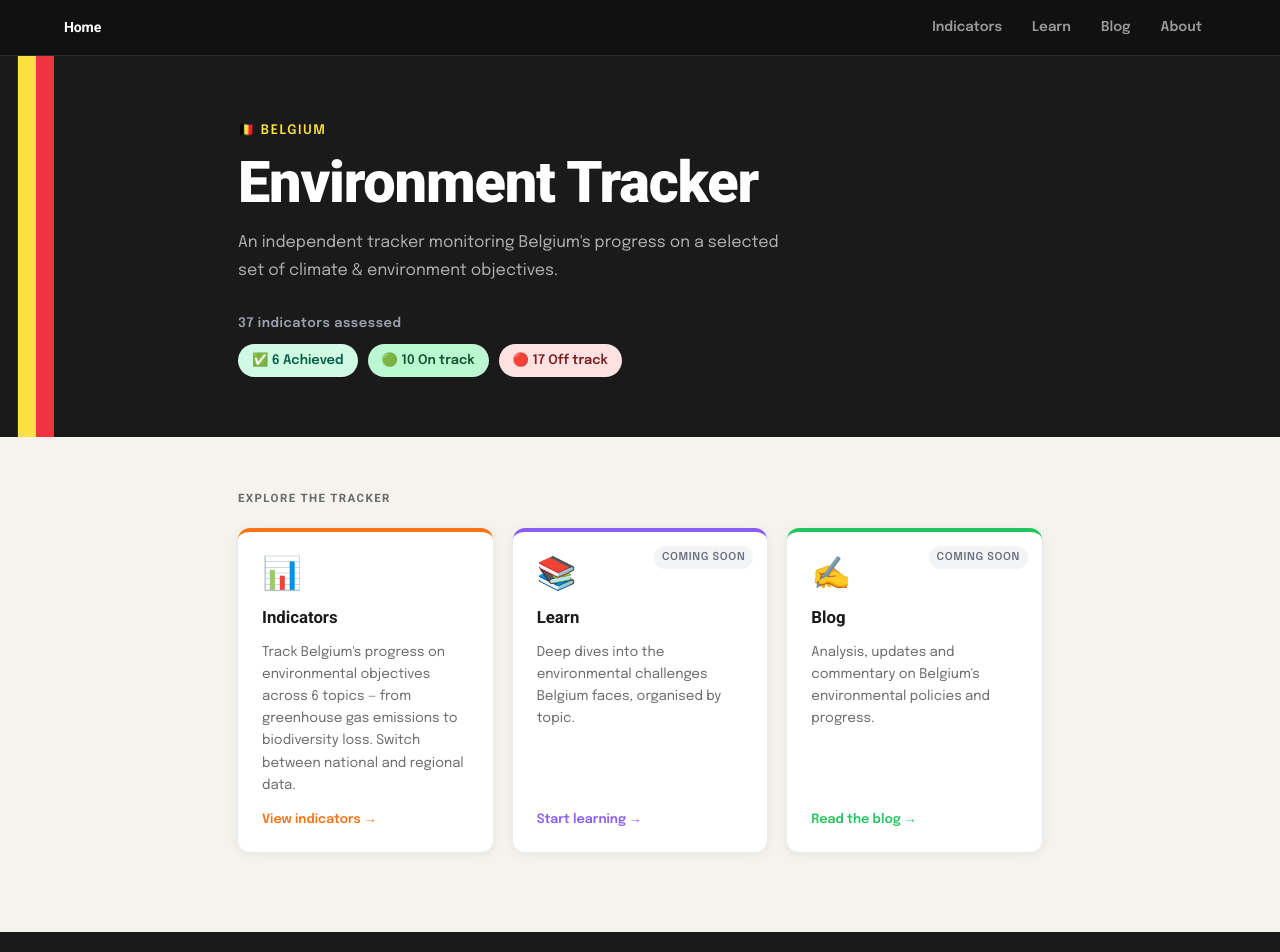
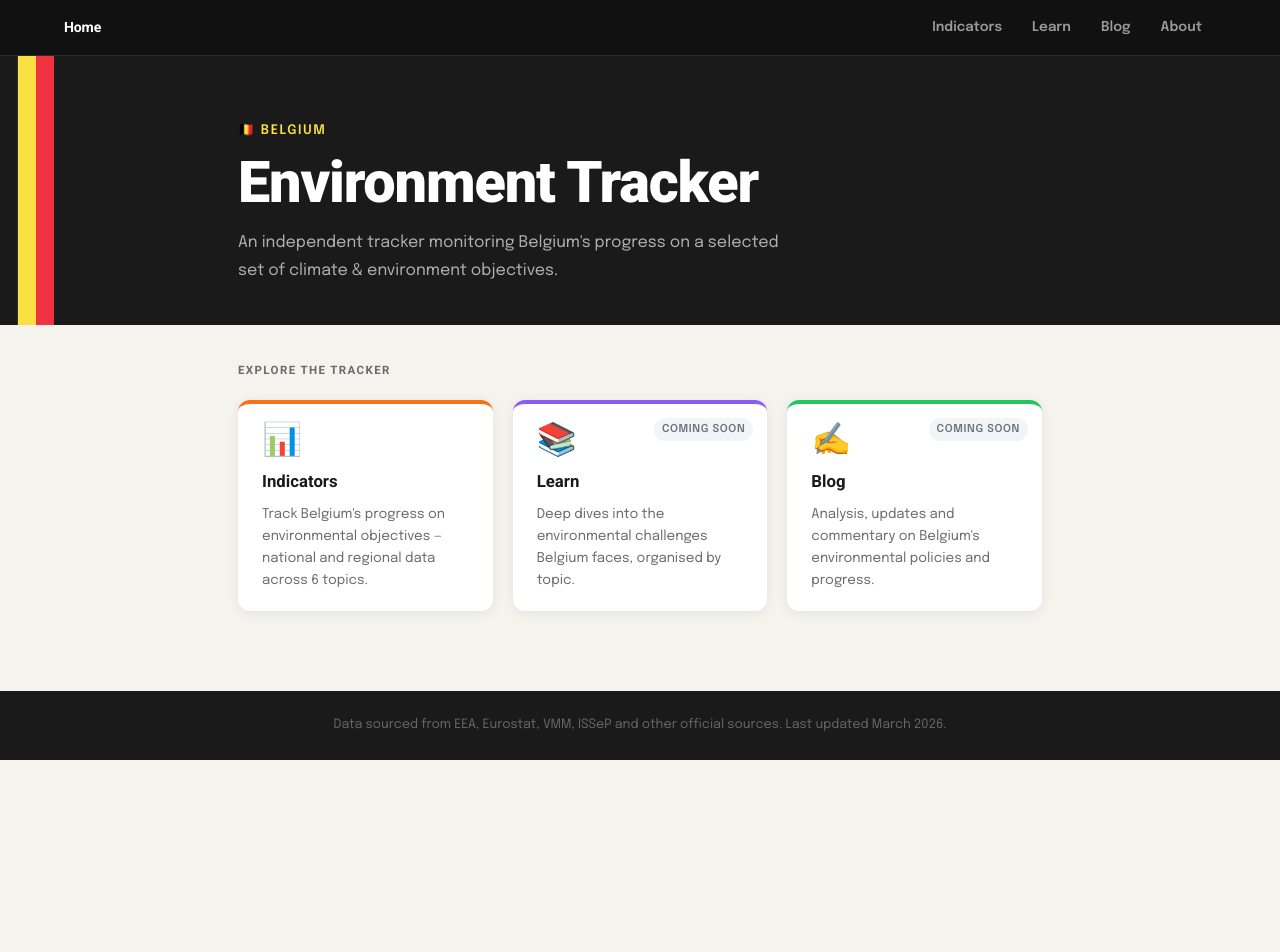
Before and after one commit to TjokMeuwissen/Belgium-Environment-Tracker, a Next.js app: page / in a window 1280 px wide. Shown: the top 952 px of the page. After the commit the page ends 800 px from the top, so only its background shows below. Built offline with nearby package versions, Linux system fonts and the light colour scheme.

Commit message:
Add files via upload

```diff
--- a/app/globals.css
+++ b/app/globals.css
@@ -440,7 +440,7 @@ footer { background: #1a1a1a; color: #666; text-align: center; padding: 24px 32p
 .landing-hero-inner {
   max-width: 900px;
   margin: 0 auto;
-  padding: 64px 48px 60px;
+  padding: 64px 48px 40px;
 }
 
 .landing-eyebrow {
@@ -468,7 +468,6 @@ footer { background: #1a1a1a; color: #666; text-align: center; padding: 24px 32p
   font-size: 1rem;
   line-height: 1.75;
   max-width: 560px;
-  margin-bottom: 28px;
 }
 
 .landing-hero-stats-wrap {
@@ -494,7 +493,7 @@ footer { background: #1a1a1a; color: #666; text-align: center; padding: 24px 32p
 .landing-sections {
   max-width: 900px;
   margin: 0 auto;
-  padding: 52px 48px 80px;
+  padding: 36px 48px 80px;
 }
 
 .landing-sections-label {
@@ -517,10 +516,10 @@ footer { background: #1a1a1a; color: #666; text-align: center; padding: 24px 32p
   background: var(--surface);
   border-radius: var(--radius);
   box-shadow: var(--shadow);
-  padding: 28px 24px 22px;
+  padding: 22px 24px 20px;
   display: flex;
   flex-direction: column;
-  gap: 10px;
+  gap: 8px;
   text-decoration: none;
   color: var(--text);
   border-top: 4px solid var(--lcard-color, #ddd);
@@ -556,7 +555,6 @@ footer { background: #1a1a1a; color: #666; text-align: center; padding: 24px 32p
   font-size: 0.84rem;
   color: var(--text-muted);
   line-height: 1.65;
-  flex: 1;
 }
 
 .landing-card-cta {
--- a/app/page.tsx
+++ b/app/page.tsx
@@ -1,22 +1,13 @@
 'use client';
 
-import { useState, useEffect } from 'react';
 import Link from 'next/link';
-
-interface QuickStats {
-  total:    number;
-  achieved: number;
-  onTrack:  number;
-  offTrack: number;
-}
 
 const SECTIONS = [
   {
     href:  '/indicators',
     emoji: '📊',
     title: 'Indicators',
-    desc:  'Track Belgium\'s progress on environmental objectives across 6 topics — from greenhouse gas emissions to biodiversity loss. Switch between national and regional data.',
-    cta:   'View indicators →',
+    desc:  'Track Belgium\'s progress on environmental objectives — national and regional data across 6 topics.',
     color: '#f97316',
     soon:  false,
   },
@@ -25,7 +16,6 @@ const SECTIONS = [
     emoji: '📚',
     title: 'Learn',
     desc:  'Deep dives into the environmental challenges Belgium faces, organised by topic.',
-    cta:   'Start learning →',
     color: '#8b5cf6',
     soon:  true,
   },
@@ -34,30 +24,12 @@ const SECTIONS = [
     emoji: '✍️',
     title: 'Blog',
     desc:  'Analysis, updates and commentary on Belgium\'s environmental policies and progress.',
-    cta:   'Read the blog →',
     color: '#22c55e',
     soon:  true,
   },
 ];
 
 export default function Home() {
-  const [stats, setStats] = useState<QuickStats | null>(null);
-
-  useEffect(() => {
-    fetch('/data/belgium_environment_data.json')
-      .then(r => r.json())
-      .then((data: any) => {
-        const all: any[] = Object.values(data.topics).flatMap((t: any) => t.indicators);
-        setStats({
-          total:    all.length,
-          achieved: all.filter(i => i.status === 'Achieved').length,
-          onTrack:  all.filter(i => i.status === 'On track').length,
-          offTrack: all.filter(i => i.status === 'Off track').length,
-        });
-      })
-      .catch(err => console.error('Failed to load data:', err));
-  }, []);
-
   return (
     <main>
       {/* ── Hero ── */}
@@ -71,16 +43,6 @@ export default function Home() {
           <p className="landing-desc">
             An independent tracker monitoring Belgium&#39;s progress on a selected set of climate &amp; environment objectives.
           </p>
-          {stats && (
-            <div className="landing-hero-stats-wrap">
-              <p className="landing-hero-total">{stats.total} indicators assessed</p>
-              <div className="landing-hero-stats">
-                <div className="stat-pill achieved">✅ {stats.achieved} Achieved</div>
-                <div className="stat-pill ontrack">🟢 {stats.onTrack} On track</div>
-                <div className="stat-pill offtrack">🔴 {stats.offTrack} Off track</div>
-              </div>
-            </div>
-          )}
         </div>
       </div>
 
@@ -99,7 +61,6 @@ export default function Home() {
               <span className="landing-card-emoji">{s.emoji}</span>
               <span className="landing-card-title">{s.title}</span>
               <span className="landing-card-desc">{s.desc}</span>
-              <span className="landing-card-cta">{s.cta}</span>
             </Link>
           ))}
         </div>
```
